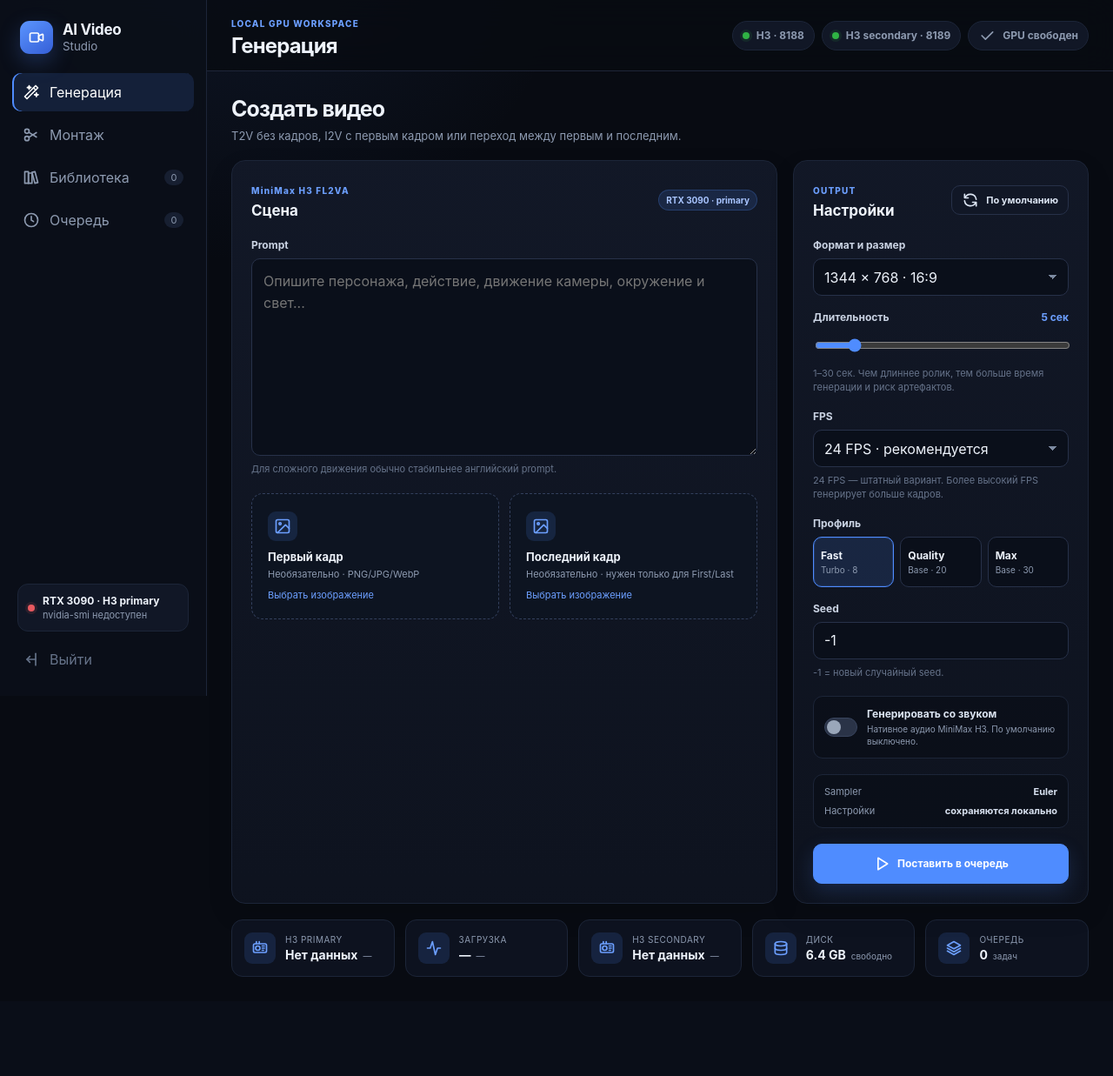
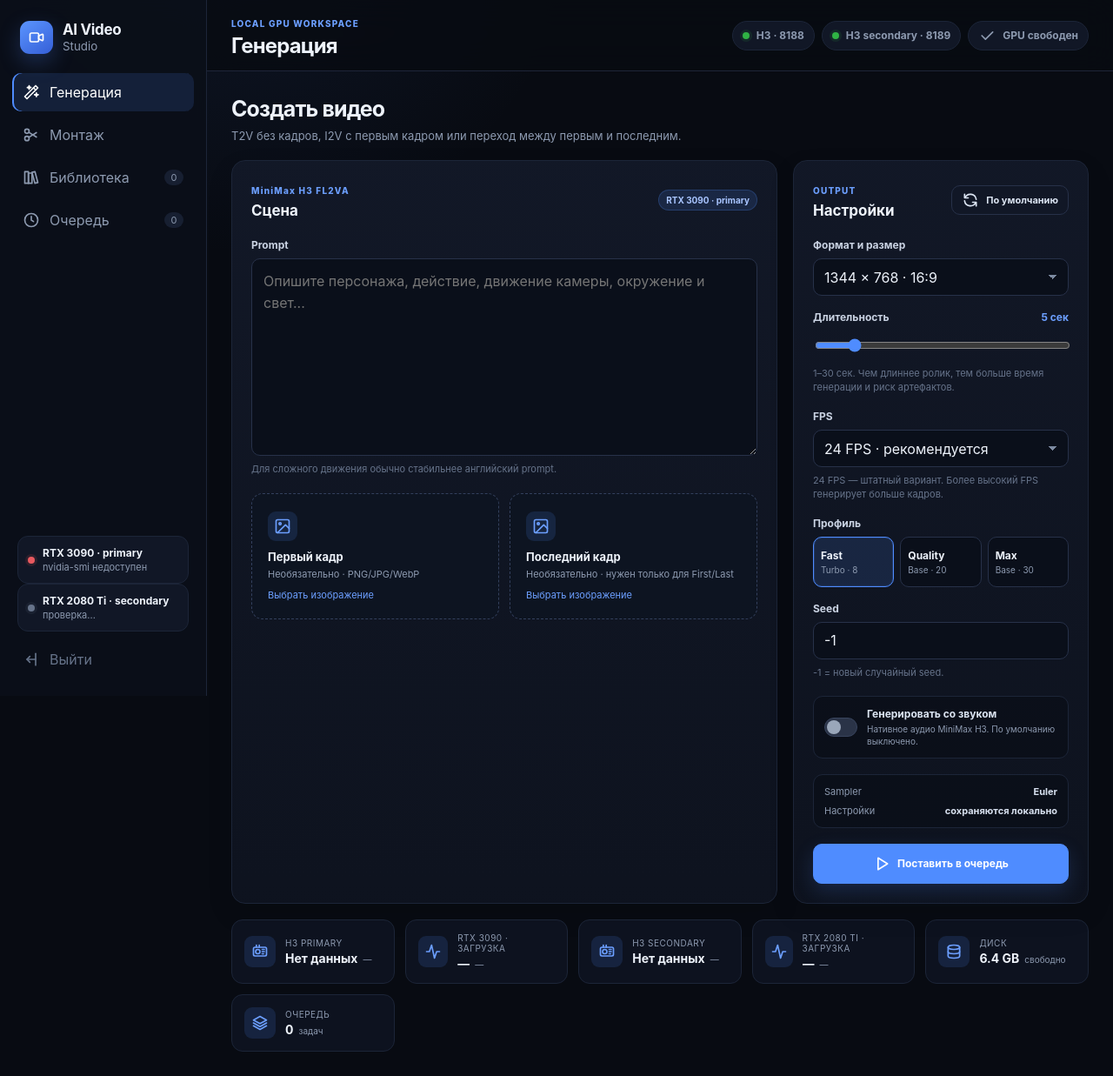
Before and after one commit to OpenFunRus/aivideosite, a FastAPI app: page / in a window 1280 px wide. Shown: the whole page at 87% size. Before the commit the page ends 1123 px from the top, so only its background shows below. Run offline with FastAPI, Linux system fonts and the light colour scheme; the visitor is signed in with stand-in values (Sample User, id 1); data that the repository does not hold is empty.

Commit message:
Show both GPUs in sidebar and two-row dashboard

```diff
--- a/app/templates/index.html
+++ b/app/templates/index.html
@@ -36,11 +36,20 @@
     </nav>
 
     <div class="sidebar-footer">
-      <div class="gpu-mini">
-        <span class="status-dot" id="gpu-status-dot"></span>
-        <div>
-          <span id="gpu-mini-name">RTX 3090 · H3 primary</span>
-          <small id="gpu-mini-value">проверка...</small>
+      <div class="gpu-mini-stack">
+        <div class="gpu-mini">
+          <span class="status-dot" id="gpu-status-dot"></span>
+          <div>
+            <span id="gpu-mini-name">RTX 3090 · primary</span>
+            <small id="gpu-mini-value">проверка...</small>
+          </div>
+        </div>
+        <div class="gpu-mini">
+          <span class="status-dot" id="gpu-secondary-status-dot"></span>
+          <div>
+            <span id="gpu-secondary-mini-name">RTX 2080 Ti · secondary</span>
+            <small id="gpu-secondary-mini-value">проверка...</small>
+          </div>
         </div>
       </div>
       <form method="post" action="/logout">
@@ -255,11 +264,15 @@
           </article>
           <article class="metric-card">
             <span class="metric-icon"><svg class="icon"><use href="/static/icons.svg#icon-activity"></use></svg></span>
-            <div><small>Загрузка</small><strong id="metric-util">—</strong><span id="metric-temp">—</span></div>
+            <div><small>RTX 3090 · загрузка</small><strong id="metric-util">—</strong><span id="metric-temp">—</span></div>
           </article>
           <article class="metric-card">
             <span class="metric-icon"><svg class="icon"><use href="/static/icons.svg#icon-gpu"></use></svg></span>
             <div><small>H3 secondary</small><strong id="metric-secondary-gpu">—</strong><span id="metric-secondary-vram">—</span></div>
+          </article>
+          <article class="metric-card">
+            <span class="metric-icon"><svg class="icon"><use href="/static/icons.svg#icon-activity"></use></svg></span>
+            <div><small>RTX 2080 Ti · загрузка</small><strong id="metric-secondary-util">—</strong><span id="metric-secondary-temp">—</span></div>
           </article>
           <article class="metric-card">
             <span class="metric-icon"><svg class="icon"><use href="/static/icons.svg#icon-database"></use></svg></span>
```
